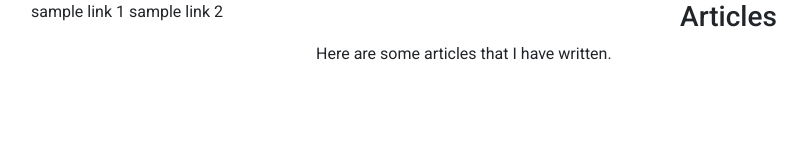
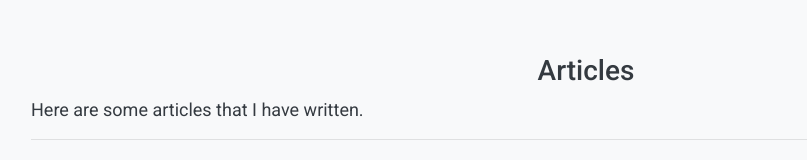
Before and after one commit to harkiratsg/harkiratsg.github.io, a plain HTML site: page articles.html in a window 1280 px wide. Shown: the whole page, without its empty margins (54-861 px from the left). Drawn offline with nearby package versions, Linux system fonts and the light colour scheme.

Commit message:
simple styling

```diff
--- a/articles.html
+++ b/articles.html
@@ -11,16 +11,17 @@
         <link href="https://fonts.googleapis.com/css2?family=Roboto:ital,wght@0,100;0,300;0,400;0,500;0,700;0,900;1,100;1,300;1,400;1,500;1,700;1,900&display=swap" rel="stylesheet">
     </head>
 
-    <body style="font-family: Roboto;">
+    <body style="font-family: Roboto; font-size: large;" class="bg-light text-dark">
         <div class="container">
+            <br/><br/>
             <div class="row">
-                <div class="col-3">
-                    <a>sample link 1</a>
-                    <a>sample link 2</a>
-                </div>
-                <div class="col-9">
+                <!-- No side panel for now -->
+                <div class="col-12">
+                    <!-- Articles -->
                     <h3 class="text-center">Articles</h3>
                     <p>Here are some articles that I have written.</p>
+
+                    <hr/>
                 </div>
             </div>
         </div>
```
